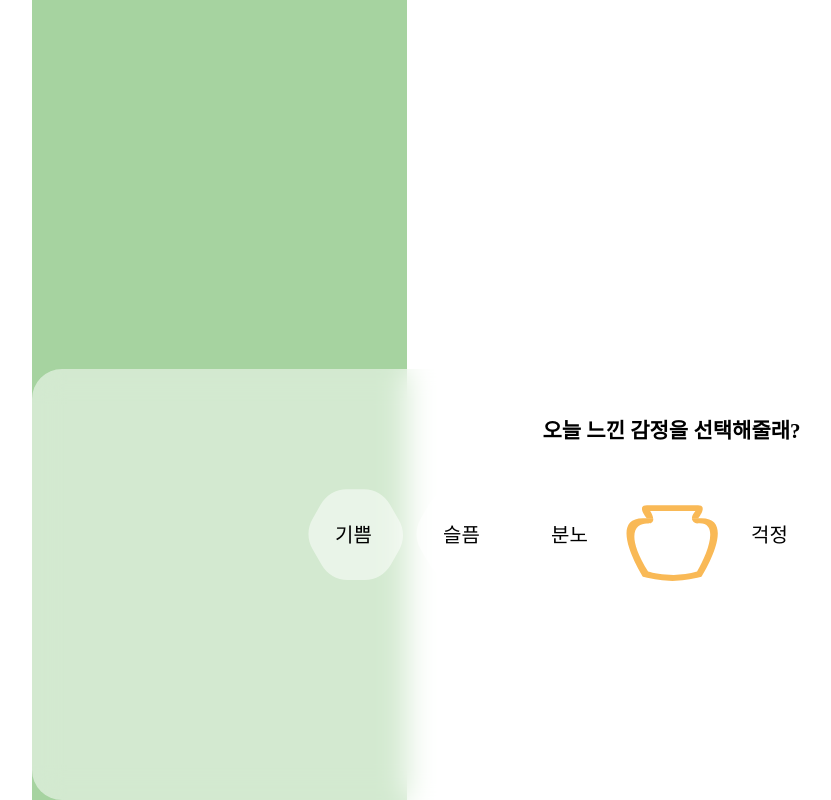
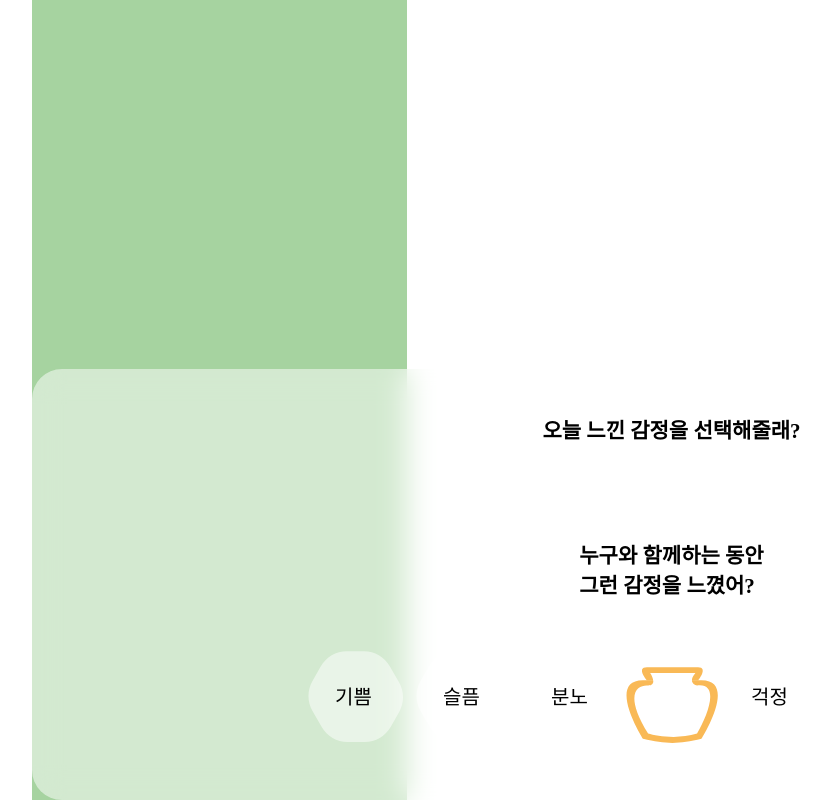
Before and after one commit to KAU2024-SANHAK/SANHAK_Client, a React (Vite) app: page /sample in a window 1280 px wide. Shown: the top 800 px of the page, without its empty margins (421-1252 px from the left). Built offline with nearby package versions, Linux system fonts and the light colour scheme; no server answers.

Commit message:
feat: Question 공통 컴포넌트 생성

```diff
--- a/src/components/FastDiarySteps/FastDiaryStep.style.js
+++ b/src/components/FastDiarySteps/FastDiaryStep.style.js
@@ -1,26 +1,12 @@
 import styled from 'styled-components'
 import SmallQuestionBox from '../../assets/smallQuestionBox.svg'
 
-export const StepWrapper = styled.div`
+export const FastDiaryStepWrapper = styled.div`
 ${({ theme: { mixin } }) => mixin.flexCenter({})};
 
-`
-export const QuestionWrapper = styled.div`
-${({ theme: { mixin } }) => mixin.flexCenter({})};
-background-image:url(${SmallQuestionBox});
-display: flex;
-width: 34rem;
-height: 7.5rem;
-margin-top: 2.4rem;
-margin-bottom: 2rem;
 `
 export const ButtonField = styled.div`
 ${({ theme: { mixin } }) => mixin.flexCenter({})};
     width: 10rem;
     display: flex;
 `
-
-export const QustionText = styled.p`
-    ${({ theme }) => theme.fonts.heading_03};
-
-`
--- a/src/components/FastDiarySteps/FastDiaryStep1/FastDiaryStep1.jsx
+++ b/src/components/FastDiarySteps/FastDiaryStep1/FastDiaryStep1.jsx
@@ -1,18 +1,22 @@
 import * as S from '../FastDiaryStep.style'
 import FeelingHive from '../FeelingHive/FeelingHive'
+import LargeQuestion from '../Questions/LargeQustion'
+import SmallQuestion from '../Questions/SamllQuestion'
 
 export default function FastDiaryStep1(){
 
     return(
-        <S.StepWrapper>
-            <S.QuestionWrapper>
-                    <S.QustionText>
-                        오늘 느낀 감정을 선택해줄래?
-                    </S.QustionText>
-            </S.QuestionWrapper>
+        <S.FastDiaryStepWrapper>
+            <SmallQuestion>
+                오늘 느낀 감정을 선택해줄래?
+            </SmallQuestion>
+            <LargeQuestion>
+                누구와 함께하는 동안<br/>
+                그런 감정을 느꼈어?
+            </LargeQuestion>
 
             <FeelingHive/>
 
-        </S.StepWrapper>
+        </S.FastDiaryStepWrapper>
     )
 }
--- /dev/null
+++ b/src/components/FastDiarySteps/Questions/LargeQustion.jsx
@@ -0,0 +1,11 @@
+import * as S from './Question.style'
+
+export default function LargeQuestion({children}){
+    return(
+        <S.LargeQuestionWrapper>
+            <S.QustionText>
+                {children}
+            </S.QustionText>
+        </S.LargeQuestionWrapper>
+    )
+}
--- /dev/null
+++ b/src/components/FastDiarySteps/Questions/Question.style.js
@@ -0,0 +1,27 @@
+import styled from 'styled-components'
+import SmallQuestionBox from '../../../assets/smallQuestionBox.svg'
+import LargeQuestionBox from '../../../assets/largeQuestionBox.svg'
+
+export const SmallQuestionWrapper = styled.div`
+    ${({ theme: { mixin } }) => mixin.flexCenter({})};
+    background-image:url(${SmallQuestionBox});
+    display: flex;
+    width: 34rem;
+    height: 7.5rem;
+    margin-top: 2.4rem;
+    margin-bottom: 2rem;
+`
+export const LargeQuestionWrapper = styled.div`
+    ${({ theme: { mixin } }) => mixin.flexCenter({})};
+    background-image:url(${LargeQuestionBox});
+    display: flex;
+    width: 34rem;
+    height: 11.8rem;
+    margin-top: 2.4rem;
+    margin-bottom: 2rem;
+`
+export const QustionText = styled.p`
+    ${({ theme }) => theme.fonts.heading_03};
+
+
+`
--- /dev/null
+++ b/src/components/FastDiarySteps/Questions/SamllQuestion.jsx
@@ -0,0 +1,11 @@
+import * as S from './Question.style'
+
+export default function SmallQuestion({children}){
+    return(
+        <S.SmallQuestionWrapper>
+            <S.QustionText>
+                {children}
+            </S.QustionText>
+        </S.SmallQuestionWrapper>
+    )
+}
```
Also changed, not shown: src/components/FastDiarySteps/FastDiaryStep2/FastDiaryStep2.jsx (+6 -1 lines), src/components/FastDiarySteps/FastDiaryStep3/FastDiaryStep3.jsx (+6 -1 lines), src/components/FastDiarySteps/FastDiaryStep4/FastDiaryStep4.jsx (+6 -1 lines), src/components/FastDiarySteps/FastDiaryStep5/FastDiaryStep5.jsx (+6 -1 lines), src/components/FastDiarySteps/FastDiaryStep6/FastDiaryStep6.jsx (+6 -1 lines), src/components/FastDiarySteps/QuestionBox/QuestionBox.jsx (deleted).
